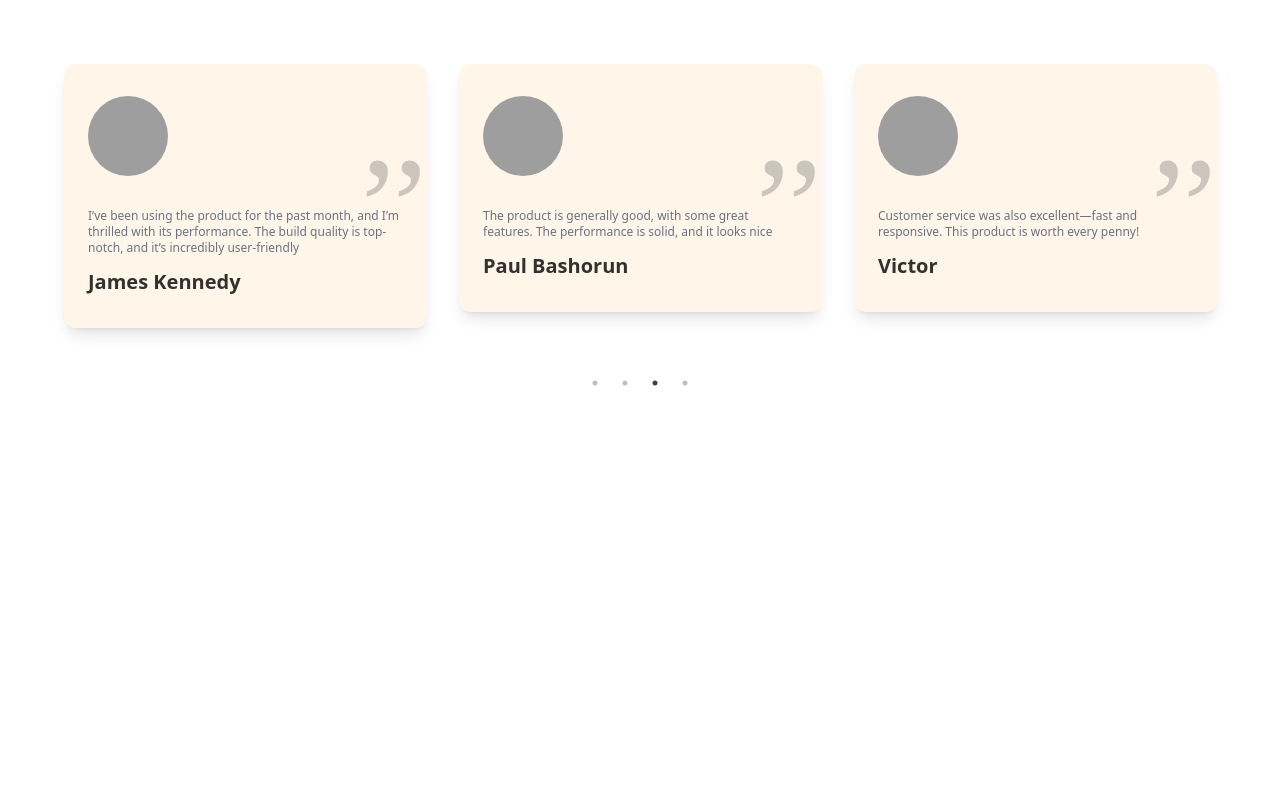
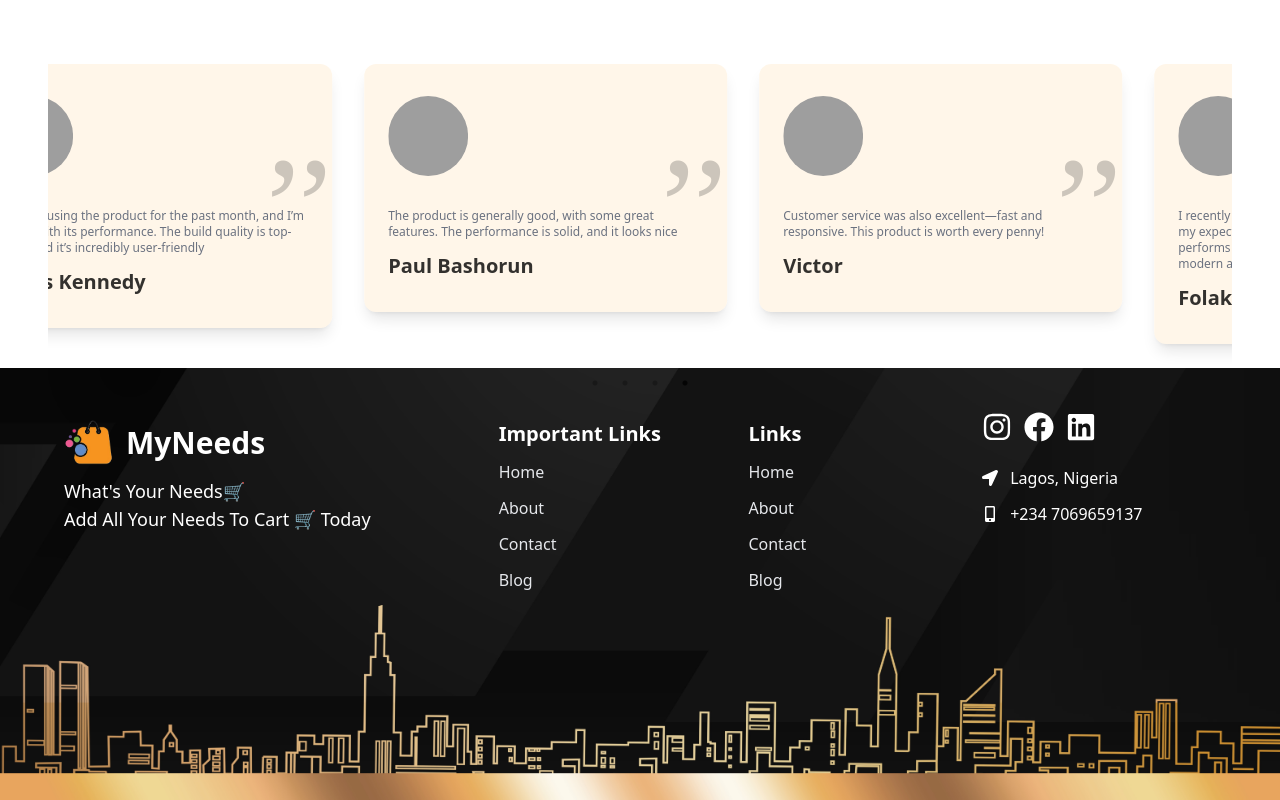
Before and after one commit to ADEYEMI990/MY_NEEDS_APP, a React (Vite) app: page / in a window 1280 px wide. Shown: the part 3256-4056 px from the top of the page. Before the commit the page ends 3649 px from the top, so only its background shows below. Built offline with nearby package versions, Linux system fonts and the light colour scheme; grey boxes are pictures that could not be loaded.

Commit message:
Creating the Footer Section And Stating the Popup Navigating page form

```diff
--- a/src/App.jsx
+++ b/src/App.jsx
@@ -8,8 +8,15 @@
 import Banner from "./components/Banner/Banner";
 import Subscribe from "./components/Subscribe/Subscribe";
 import Testimonials from "./components/Testimonials/Testimonials";
+import Footer from "./components/Footer/Footer";
+import Popup from "./components/Popup/Popup";
 
 const App = () => {
+  const [orderPopup, setOrderPopup] = React.useState(false);
+
+  const handleOrderPopup = () => {
+    setOrderPopup(!orderPopup);
+  };
 
   React.useEffect(() => {
     AOS.init({
@@ -22,15 +29,17 @@
   }, []);
 
   return (
-    <div>
-      <Navbar />
-      <Hero />
+    <div className="bg-white dark:bg-gray-900 dark:text-white duration-200">
+      <Navbar handleOrderPopup={handleOrderPopup} />
+      <Hero handleOrderPopup={handleOrderPopup} />
       <Products />
-      <TopProducts />
+      <TopProducts handleOrderPopup={handleOrderPopup} />
       <Banner />
       <Subscribe />
       <Products />
       <Testimonials />
+      <Footer />
+      <Popup orderPopup={orderPopup} setOrderPopup={setOrderPopup} />
     </div>
   );
 };
--- /dev/null
+++ b/src/components/Footer/Footer.jsx
@@ -0,0 +1,128 @@
+import React from 'react'
+import footerLogo from "../../assets/logo.png";
+import Banner from "../../assets/website/footer-pattern.jpg";
+import {
+  FaFacebook,
+  FaInstagram,
+  FaLinkedin,
+  FaLocationArrow,
+  FaMobileAlt,
+} from "react-icons/fa";
+
+const BannerImg = {
+  backgroundImage: `url(${Banner})`,
+  backgroundPosition: "bottom",
+  backgroundRepeat: "no-repeat",
+  backgroundSize: "cover",
+  height: "100%",
+  width: "100%",
+};
+
+const FooterLinks = [
+  {
+    title: "Home",
+    link: "/#",
+  },
+  {
+    title: "About",
+    link: "/#about",
+  },
+  {
+    title: "Contact",
+    link: "/#contact",
+  },
+  {
+    title: "Blog",
+    link: "/#blog",
+  },
+];
+
+const Footer = () => {
+  return (
+    <div style={BannerImg} className= "text-white">
+      <div className= "container">
+        <div data-aos="zoom-in" className= "grid md:grid-cols-3 pb-44 pt-5">
+          {/* company details */}
+          <div className= "py-8 px-4">
+            <h1 className= "sm:text-3xl text-xl font-bold sm:text-left text-justify mb-3 flex items-center gap-3">
+              <img src={footerLogo} alt="" className= "max-w-[50px]" />
+              MyNeeds
+            </h1>
+            <p className= "text-lg">
+               What's Your Needs🛒
+            </p>
+            <p className= "text-lg">
+              Add All Your Needs To Cart 🛒 Today
+            </p>
+          </div>
+
+          {/* Footer Links */}
+          <div className= "grid grid-cols-2 sm:grid-cols-3 col-span-2 md:pl-10">
+            <div>
+              <div className= "py-8 px-4">
+                <h1 className= "sm:text-xl text-xl font-bold sm:text-left text-justify mb-3">
+                  Important Links
+                </h1>
+                <ul className= "flex flex-col gap-3">
+                  {FooterLinks.map((link) => (
+                    <li
+                      className= "cursor-pointer hover:text-primary hover:translate-x-1 duration-300 text-gray-200"
+                      key={link.title}
+                    >
+                      <span>{link.title}</span>
+                    </li>
+                  ))}
+                </ul>
+              </div>
+            </div>
+            <div>
+              <div className= "py-8 px-4">
+                <h1 className= "sm:text-xl text-xl font-bold sm:text-left text-justify mb-3">
+                  Links
+                </h1>
+                <ul className= "flex flex-col gap-3">
+                  {FooterLinks.map((link) => (
+                    <li
+                      className= "cursor-pointer hover:text-primary hover:translate-x-1 duration-300 text-gray-200"
+                      key={link.title}
+                    >
+                      <span>{link.title}</span>
+                    </li>
+                  ))}
+                </ul>
+              </div>
+            </div>
+
+            {/* social links */}
+
+            <div>
+              <div className="flex items-center gap-3 mt-6">
+                <a href="#">
+                  <FaInstagram className= "text-3xl" />
+                </a>
+                <a href="#">
+                  <FaFacebook className= "text-3xl" />
+                </a>
+                <a href="#">
+                  <FaLinkedin className= "text-3xl" />
+                </a>
+              </div>
+              <div className="mt-6">
+                <div className="flex items-center gap-3">
+                  <FaLocationArrow />
+                  <p>Lagos, Nigeria</p>
+                </div>
+                <div className="flex items-center gap-3 mt-3">
+                  <FaMobileAlt />
+                  <p>+234 7069659137</p>
+                </div>
+              </div>
+            </div>
+          </div>
+        </div>
+      </div>
+    </div>
+  )
+}
+
+export default Footer
--- /dev/null
+++ b/src/components/Popup/Popup.jsx
@@ -0,0 +1,54 @@
+import React from "react";
+import { IoCloseOutline } from "react-icons/io5";
+
+const Popup = ({ orderPopup, setOrderPopup }) => {
+  return (
+    <>
+      {orderPopup && (
+        <div className="popup">
+          <div className="h-screen w-screen fixed top-0 left-0 bg-black/50 z-50 backdrop-blur-sm">
+            <div className="fixed top-1/2 left-1/2 -translate-x-1/2 -translate-y-1/2 p-4 shadow-md bg-white dark:bg-gray-900 rounded-md duration-200 w-[300px]">
+              {/* header */}
+              <div className="flex items-center justify-between">
+                <div>
+                  <h1>Order Now</h1>
+                </div>
+                <div>
+                  <IoCloseOutline
+                    className="text-2xl cursor-pointer "
+                    onClick={() => setOrderPopup(false)}
+                  />
+                </div>
+              </div>
+              {/* form section */}
+              <div className="mt-4">
+                <input
+                  type="text"
+                  placeholder="Name"
+                  className=" w-full rounded-full border border-gray-300 dark:border-gray-500 dark:bg-gray-800 px-2 py-1 mb-4"
+                />
+                <input
+                  type="email"
+                  placeholder="Email"
+                  className=" w-full rounded-full border border-gray-300 dark:border-gray-500 dark:bg-gray-800 px-2 py-1 mb-4"
+                />
+                <input
+                  type="text"
+                  placeholder="Address"
+                  className=" w-full rounded-full border border-gray-300 dark:border-gray-500 dark:bg-gray-800 px-2 py-1 mb-4"
+                />
+                <div className="flex justify-center">
+                  <button className="bg-gradient-to-r from-primary to-secondary hover:scale-105 duration-200 text-white py-1 px-4 rounded-full ">
+                    Order Now
+                  </button>
+                </div>
+              </div>
+            </div>
+          </div>
+        </div>
+      )}
+    </>
+  );
+};
+
+export default Popup;
--- a/src/components/Testimonials/Testimonials.jsx
+++ b/src/components/Testimonials/Testimonials.jsx
@@ -102,8 +102,8 @@
                   </div>
                   <div className= "flex flex-col items-center gap-4">
                     <div className= "space-y-3">
-                      <p className= "text-xs text-gray-500">{data.text}</p>
-                      <h1 className= "text-xl font-bold text-black/80 dark:text-light">
+                      <p className= "text-xs text-gray-500 hover:text-lg">{data.text}</p>
+                      <h1 className= "text-xl font-bold text-black/80 dark:text-light dark:hover:text-primary">
                         {data.name}
                       </h1>
                     </div>
```
Also changed, not shown: src/assets/website/footer-pattern.jpg (added).
